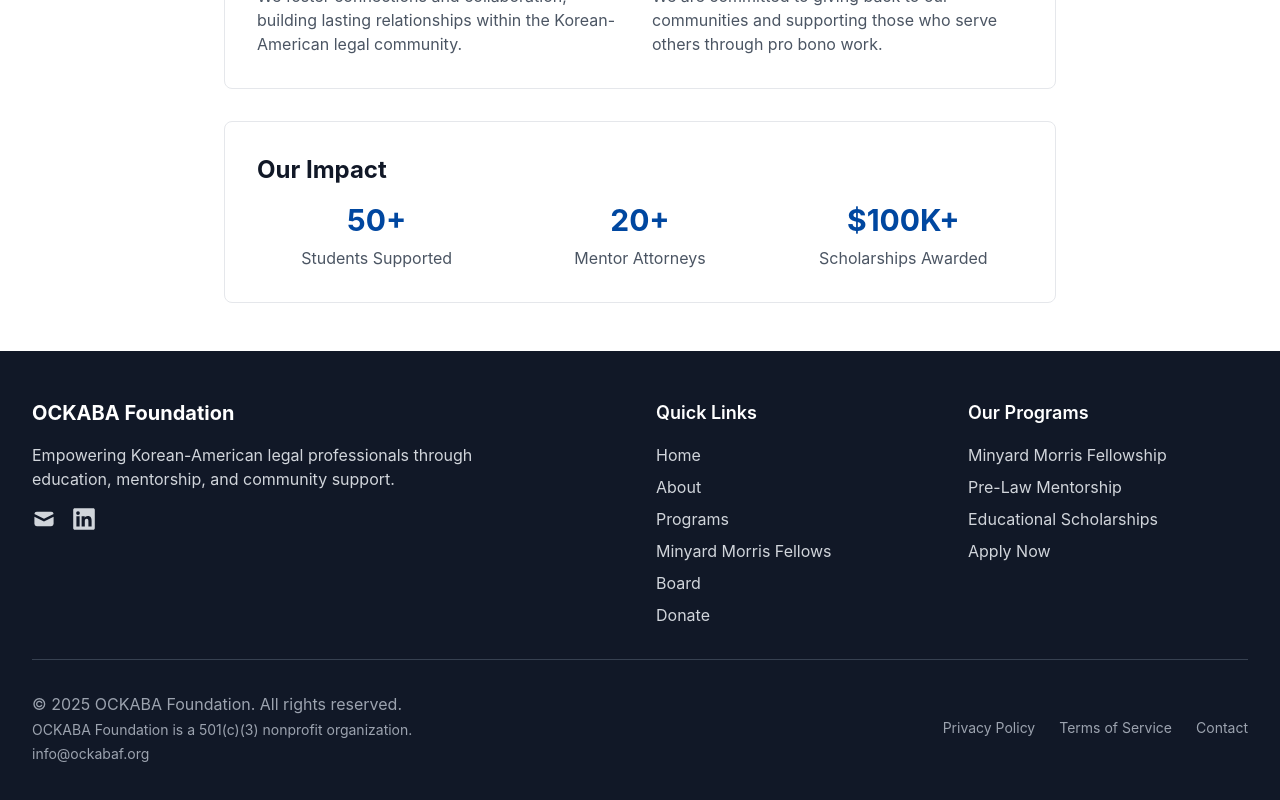
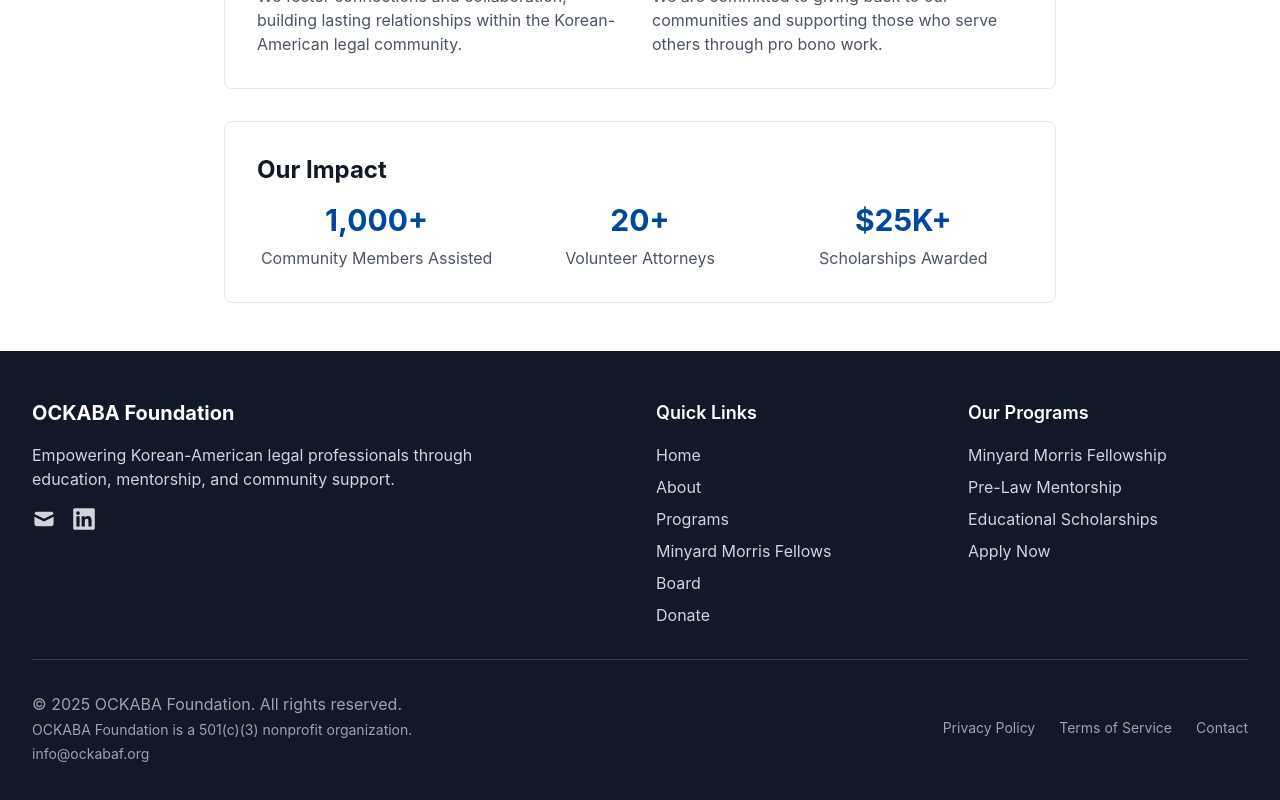
Before and after one commit to quadra2003/ockabaf, a Next.js app: page /about in a window 1280 px wide. Shown: the part 840-1640 px from the top of the page. Built offline with nearby package versions, Linux system fonts and the light colour scheme.

Commit message:
Update about.js

```diff
--- a/pages/about.js
+++ b/pages/about.js
@@ -50,15 +50,15 @@
             <h2 className="text-2xl font-bold text-gray-900 mb-4">Our Impact</h2>
             <div className="grid md:grid-cols-3 gap-6 text-center">
               <div>
-                <div className="text-3xl font-bold text-primary-600 mb-2">50+</div>
-                <div className="text-gray-600">Students Supported</div>
+                <div className="text-3xl font-bold text-primary-600 mb-2">1,000+</div>
+                <div className="text-gray-600">Community Members Assisted</div>
               </div>
               <div>
                 <div className="text-3xl font-bold text-primary-600 mb-2">20+</div>
-                <div className="text-gray-600">Mentor Attorneys</div>
+                <div className="text-gray-600">Volunteer Attorneys</div>
               </div>
               <div>
-                <div className="text-3xl font-bold text-primary-600 mb-2">$100K+</div>
+                <div className="text-3xl font-bold text-primary-600 mb-2">$25K+</div>
                 <div className="text-gray-600">Scholarships Awarded</div>
               </div>
             </div>
```
